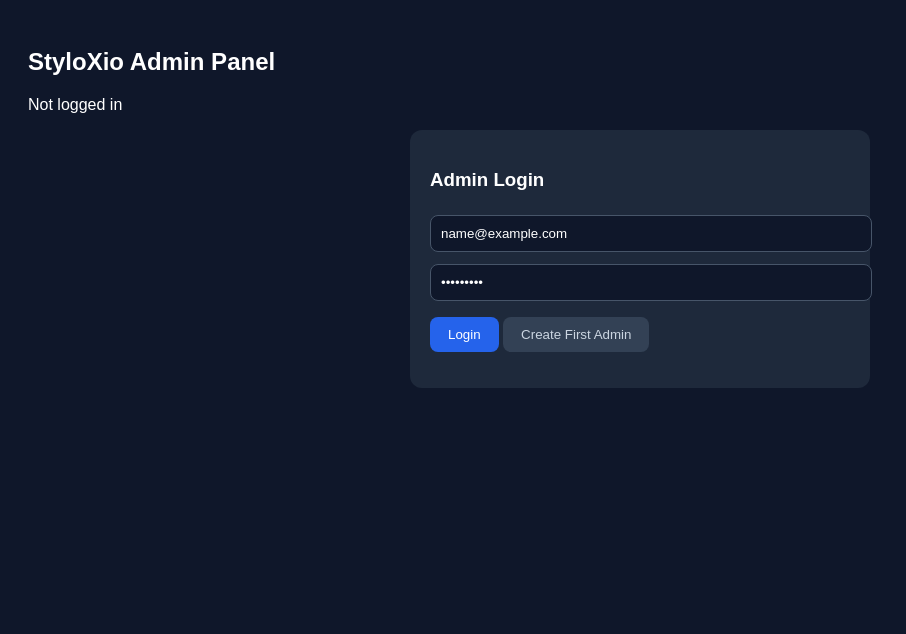
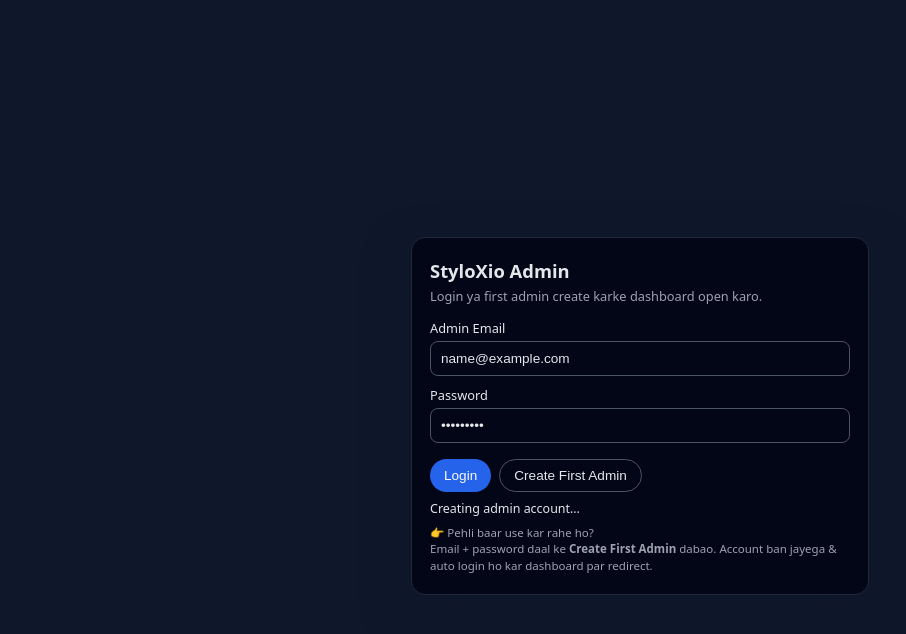
Before and after one commit to Shahrukh037/StyloXio, a plain HTML site: page admin.html in a window 1280 px wide. Both pictures are taken after typing "name@example.com", "Sample123" into the empty fields and a click on the button "Create First Admin". Shown: the whole page, without its empty margins (0-906 px from the left). Drawn offline with Linux system fonts and the light colour scheme; no server answers.

Commit message:
Update admin.html

```diff
--- a/admin.html
+++ b/admin.html
@@ -1,76 +1,198 @@
 <!DOCTYPE html>
-<html>
+<html lang="en">
 <head>
-  <title>StyloXio Admin Panel</title>
-  <meta name="viewport" content="width=device-width, initial-scale=1">
+  <meta charset="UTF-8" />
+  <title>StyloXio Admin Login</title>
+  <meta name="viewport" content="width=device-width, initial-scale=1" />
   <style>
-    body { font-family:sans-serif; background:#0f172a; color:white; padding:20px; }
-    .card { background:#1e293b; padding:20px; border-radius:12px; margin:auto; max-width:420px; }
-    input { width:100%; padding:10px; margin:6px 0; border-radius:8px; border:1px solid #475569; background:#0f172a; color:white; }
-    button { padding:10px 18px; border-radius:8px; border:none; margin-top:10px; cursor:pointer; }
-    .btn-primary { background:#2563eb; color:white; }
-    .btn-outline { background:#334155; color:#cbd5e1; }
-    .hidden { display:none; }
+    body {
+      margin: 0;
+      font-family: system-ui, -apple-system, BlinkMacSystemFont, "Segoe UI", sans-serif;
+      background: #0f172a;
+      color: #e5e7eb;
+      display: flex;
+      align-items: center;
+      justify-content: center;
+      min-height: 100vh;
+      padding: 16px;
+    }
+    .card {
+      background: #020617;
+      border-radius: 14px;
+      padding: 20px 18px;
+      width: 100%;
+      max-width: 420px;
+      border: 1px solid #1f2937;
+      box-shadow: 0 18px 45px rgba(15, 23, 42, 0.9);
+    }
+    h1 {
+      margin: 0 0 4px;
+      font-size: 1.15rem;
+    }
+    .sub {
+      font-size: 0.8rem;
+      color: #9ca3af;
+      margin-bottom: 14px;
+    }
+    label {
+      font-size: 0.8rem;
+      display: block;
+      margin-bottom: 4px;
+    }
+    input {
+      width: 100%;
+      padding: 9px 10px;
+      border-radius: 8px;
+      border: 1px solid #4b5563;
+      background: #020617;
+      color: #e5e7eb;
+      font-size: 0.85rem;
+      margin-bottom: 10px;
+      box-sizing: border-box;
+    }
+    input:focus {
+      outline: none;
+      border-color: #2563eb;
+      box-shadow: 0 0 0 1px rgba(37,99,235,0.6);
+    }
+    .btn-row {
+      display: flex;
+      gap: 8px;
+      margin-top: 6px;
+      flex-wrap: wrap;
+    }
+    button {
+      border: none;
+      cursor: pointer;
+      padding: 8px 14px;
+      border-radius: 999px;
+      font-size: 0.85rem;
+      font-weight: 500;
+    }
+    .btn-primary {
+      background: #2563eb;
+      color: #f9fafb;
+    }
+    .btn-outline {
+      background: transparent;
+      color: #e5e7eb;
+      border: 1px solid #4b5563;
+    }
+    .status {
+      margin-top: 8px;
+      font-size: 0.78rem;
+      min-height: 16px;
+      color: #e5e7eb;
+    }
+    .status.error { color: #fecaca; }
+    .status.ok { color: #bbf7d0; }
+    .tiny {
+      margin-top: 8px;
+      font-size: 0.72rem;
+      color: #9ca3af;
+      line-height: 1.4;
+    }
   </style>
 </head>
 <body>
+  <div class="card">
+    <h1>StyloXio Admin</h1>
+    <div class="sub">Login ya first admin create karke dashboard open karo.</div>
 
-<h2>StyloXio Admin Panel</h2>
-<p id="adminUserInfo">Not logged in</p>
+    <label for="loginEmail">Admin Email</label>
+    <input type="email" id="loginEmail" placeholder="admin@styloxio.com" />
 
-<!-- LOGIN CARD -->
-<div id="loginSection" class="card">
-  <h3>Admin Login</h3>
+    <label for="loginPassword">Password</label>
+    <input type="password" id="loginPassword" placeholder="Minimum 6 characters" />
 
-  <input type="email" id="loginEmail" placeholder="admin@styloxio.com">
-  <input type="password" id="loginPassword" placeholder="Password">
-
+    <div class="btn-row">
       <button class="btn-primary" id="loginBtn">Login</button>
       <button class="btn-outline" id="registerBtn">Create First Admin</button>
-  <p id="loginStatus"></p>
     </div>
 
-<!-- FIREBASE SDKs -->
+    <div id="loginStatus" class="status"></div>
+
+    <div class="tiny">
+      👉 Pehli baar use kar rahe ho?<br />
+      Email + password daal ke <b>Create First Admin</b> dabao.
+      Account ban jayega & auto login ho kar dashboard par redirect.
+    </div>
+  </div>
+
+  <!-- Firebase SDKs (v8) -->
   <script src="https://www.gstatic.com/firebasejs/8.10.1/firebase-app.js"></script>
   <script src="https://www.gstatic.com/firebasejs/8.10.1/firebase-auth.js"></script>
+  <script src="https://www.gstatic.com/firebasejs/8.10.1/firebase-firestore.js"></script>
+
+  <!-- Your config (yahi file repo me already hai) -->
   <script src="firebase-config.js"></script>
 
   <script>
-  const auth = firebase.auth();
     const $ = id => document.getElementById(id);
+    const statusEl = $("loginStatus");
 
-  // AUTH STATE LISTENER
+    // Safety: check firebase loaded
+    if (typeof firebase === "undefined") {
+      statusEl.textContent = "Firebase load nahi hua. Internet / script tag check karo.";
+      statusEl.className = "status error";
+    }
+
+    // If already logged in → direct dashboard
     auth.onAuthStateChanged(user => {
-    if(user){
-      $("adminUserInfo").innerText = "Logged in as: " + user.email;
-      window.location.href = "admin-dashboard.html"; // 🔥 Auto redirect after login
+      if (user) {
+        window.location.href = "admin-dashboard.html";
       }
     });
 
-  // LOGIN ADMIN
     $("loginBtn").addEventListener("click", async () => {
-    $("loginStatus").innerText = "Logging in...";
+      const email = $("loginEmail").value.trim();
+      const pass  = $("loginPassword").value.trim();
+      if (!email || !pass) {
+        statusEl.textContent = "Email & password dono daalo.";
+        statusEl.className = "status error";
+        return;
+      }
+      statusEl.textContent = "Logging in…";
+      statusEl.className = "status";
+
       try {
-      await auth.signInWithEmailAndPassword($("loginEmail").value, $("loginPassword").value);
-      $("loginStatus").innerText = "Login successful ✔ Redirecting...";
-      setTimeout(() => window.location.href = "admin-dashboard.html", 800);
+        await auth.signInWithEmailAndPassword(email, pass);
+        statusEl.textContent = "Login successful ✔ Redirecting…";
+        statusEl.className = "status ok";
+        window.location.href = "admin-dashboard.html";
       } catch (e) {
-      $("loginStatus").innerText = e.message;
+        statusEl.textContent = e.message;
+        statusEl.className = "status error";
       }
     });
 
-  // CREATE FIRST ADMIN
     $("registerBtn").addEventListener("click", async () => {
-    $("loginStatus").innerText = "Creating admin...";
+      const email = $("loginEmail").value.trim();
+      const pass  = $("loginPassword").value.trim();
+      if (!email || !pass) {
+        statusEl.textContent = "Pehle email & password daalo.";
+        statusEl.className = "status error";
+        return;
+      }
+      if (pass.length < 6) {
+        statusEl.textContent = "Password kam se kam 6 character ka hona chahiye.";
+        statusEl.className = "status error";
+        return;
+      }
+
+      statusEl.textContent = "Creating admin account…";
+      statusEl.className = "status";
+
       try {
-      await auth.createUserWithEmailAndPassword($("loginEmail").value, $("loginPassword").value);
-      $("loginStatus").innerText = "Admin created ✔ Redirecting...";
-      setTimeout(() => window.location.href = "admin-dashboard.html", 800);
+        await auth.createUserWithEmailAndPassword(email, pass);
+        statusEl.textContent = "Admin created ✔ Redirecting…";
+        statusEl.className = "status ok";
+        window.location.href = "admin-dashboard.html";
       } catch (e) {
-      $("loginStatus").innerText = e.message;
+        statusEl.textContent = e.message;
+        statusEl.className = "status error";
       }
     });
   </script>
-
 </body>
 </html>
```
Lines whose indentation alone changed are shown as unchanged.
